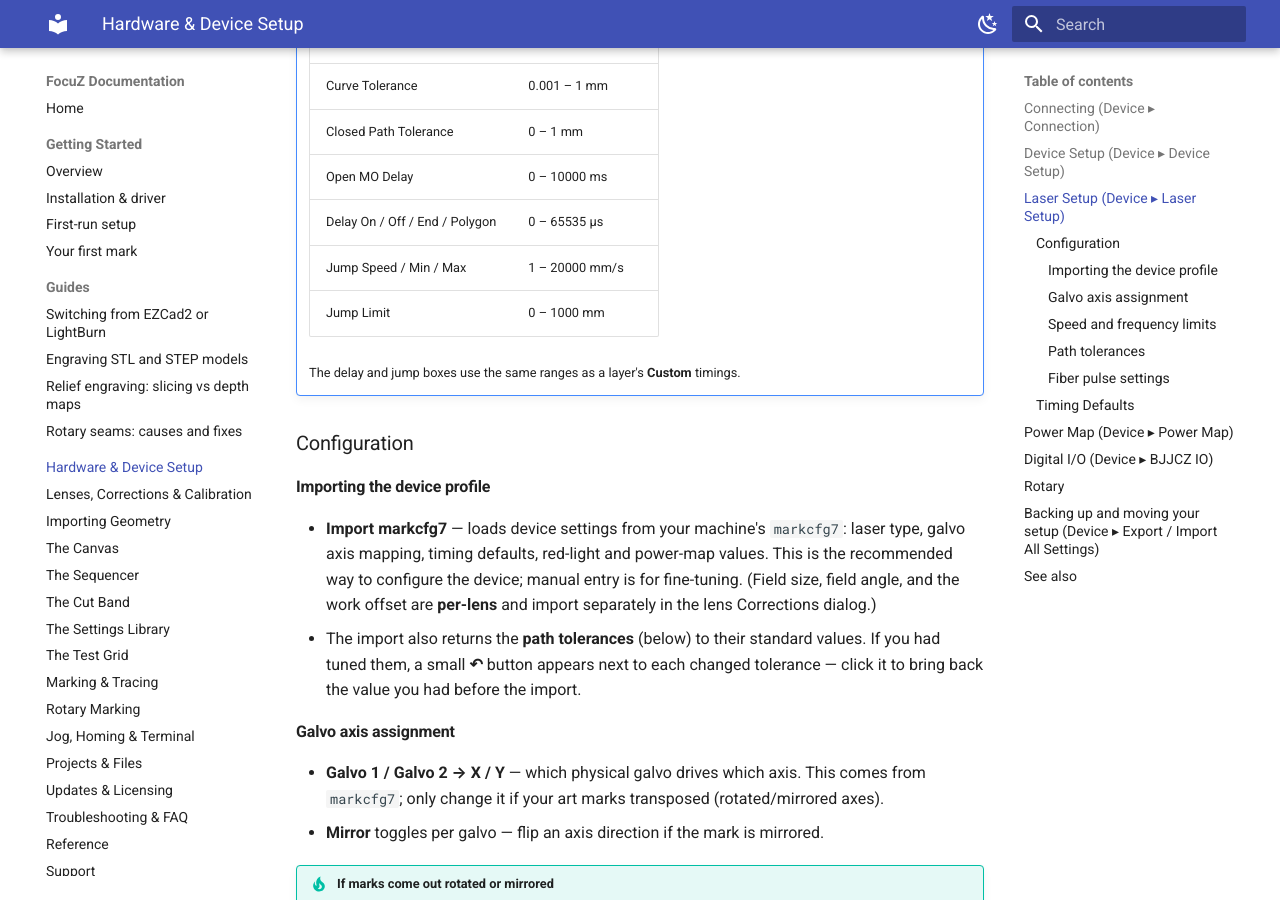
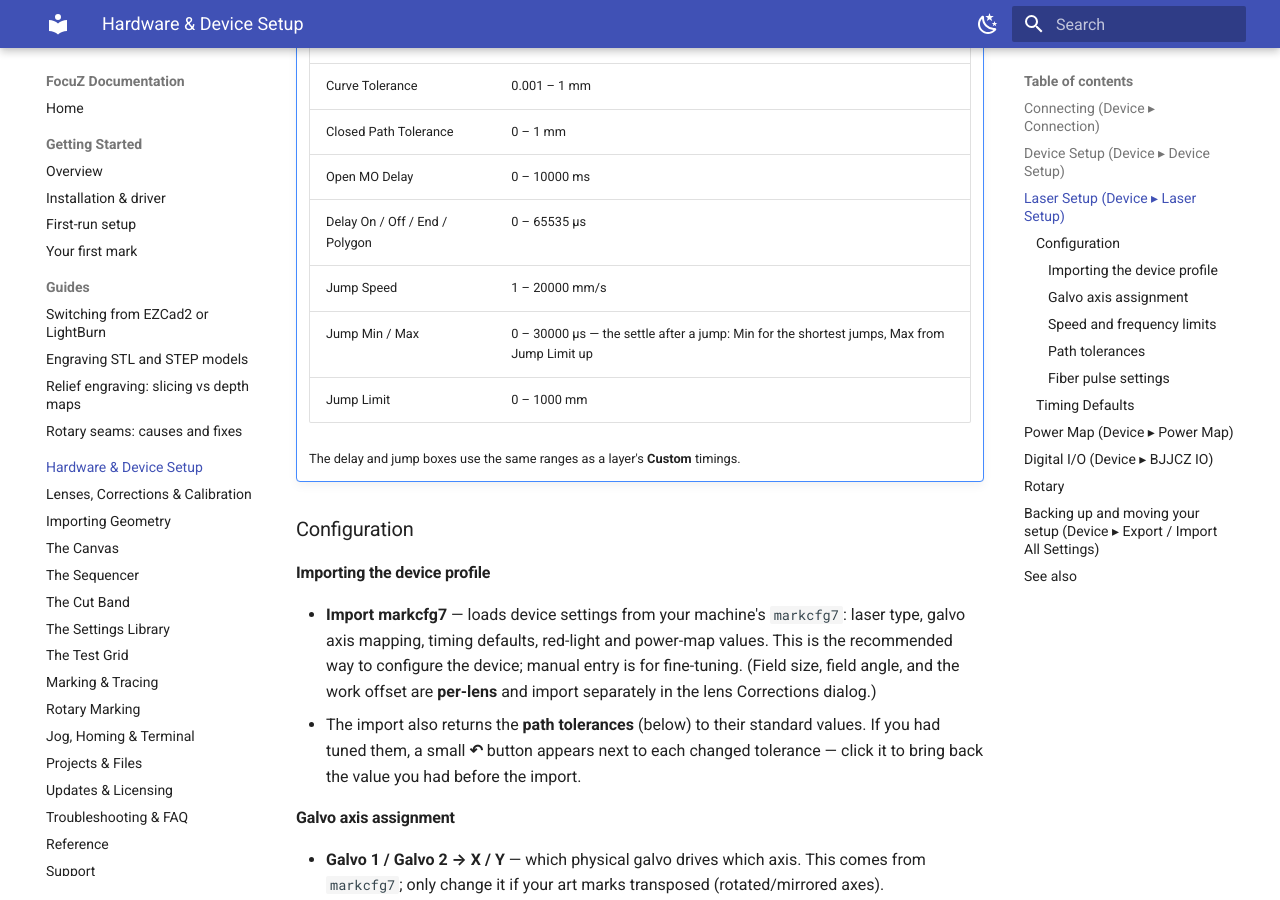
Before and after one commit to Lokahi-Shop/focuz-docs, an MkDocs documentation site: the page built from docs/hardware-setup.md, in a window 1280 px wide and 900 px high, scrolled down 2030 px. Built offline with MkDocs 1.6.1 and Material for MkDocs 9.7.7, drawn with Linux system fonts in a browser that asks for light colours.

Commit message:
Hardware setup: Jump Min / Max are the settle after a jump, in µs
Co-Authored-By: Claude Fable 5.1 <noreply@anthropic.com>

```diff
--- a/docs/hardware-setup.md
+++ b/docs/hardware-setup.md
@@ -79,7 +79,8 @@ The full device configuration screen, in two sections: **Configuration** (what t
     | Closed Path Tolerance | 0 – 1 mm |
     | Open MO Delay | 0 – 10000 ms |
     | Delay On / Off / End / Polygon | 0 – 65535 µs |
-    | Jump Speed / Min / Max | 1 – 20000 mm/s |
+    | Jump Speed | 1 – 20000 mm/s |
+    | Jump Min / Max | 0 – 30000 µs — the settle after a jump: Min for the shortest jumps, Max from Jump Limit up |
     | Jump Limit | 0 – 1000 mm |
 
     The delay and jump boxes use the same ranges as a layer's **Custom** timings.
```
